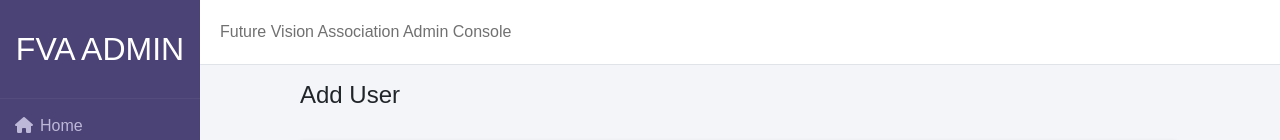
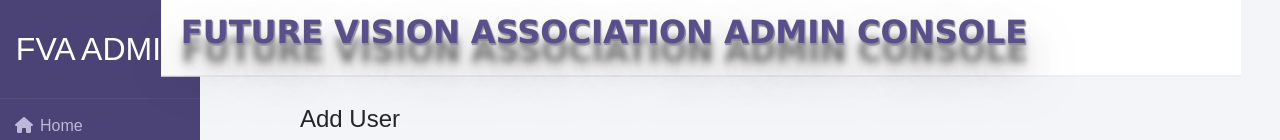
Before and after one commit to mouadkerdoud/fva_admin_console, a React (Create React App) app: page /AddUser in a window 1280 px wide. Shown: the top 140 px of the page. Built offline with nearby package versions, Linux system fonts and the light colour scheme; the HTML template or start-up script is replaced by a standard one.

Commit message:
modify header association

```diff
--- a/src/components/layout/Sidebar.css
+++ b/src/components/layout/Sidebar.css
@@ -16,7 +16,31 @@
     text-transform: uppercase;
     text-align: center;
     margin-bottom: 30px;
-  }
+}
+
+  /* Style for Header */
+  .text {
+    position: relative;
+    right: 36.2rem;
+
+    top: 2rem;
+    color: #594f8d !important;
+    transform: translate(50%,-50%);
+    text-transform: uppercase;
+    font-family: verdana;
+    font-size: 2em;
+    font-weight: 700;
+    text-shadow: 1px 1px 1px #919191,
+        1px 2px 1px #919191,
+        1px 2px 1px #919191,
+
+        1px 18px 6px rgba(16,16,16,0.4),
+    1px 22px 10px rgba(16,16,16,0.2),
+    1px 25px 35px rgba(16,16,16,0.2),
+    1px 30px 60px rgba(16,16,16,0.4);
+}
+
+/*  */
 
   .wrapper .sidebar ul li{
     padding: 15px;
--- a/src/components/layout/Sidebar.js
+++ b/src/components/layout/Sidebar.js
@@ -9,7 +9,7 @@ const Sidebar = () => {
     return (
         <div className="wrapper">
             <div className="sidebar">
-                <h2>FVA Admin</h2>
+                <h2 className="stroke">FVA Admin</h2>
                 <ul>
 
                 <SidebarItems title="Home" icon={<i className="fas fa-home"></i>} link="home" />
@@ -45,7 +45,7 @@ const Sidebar = () => {
                 </ul>
             </div>
             <div className="main_content">
-                <div className="header">Future Vision Association Admin Console</div>
+                <div className="header text">Future Vision Association Admin Console</div>
             </div>
         </div>
     )
```
